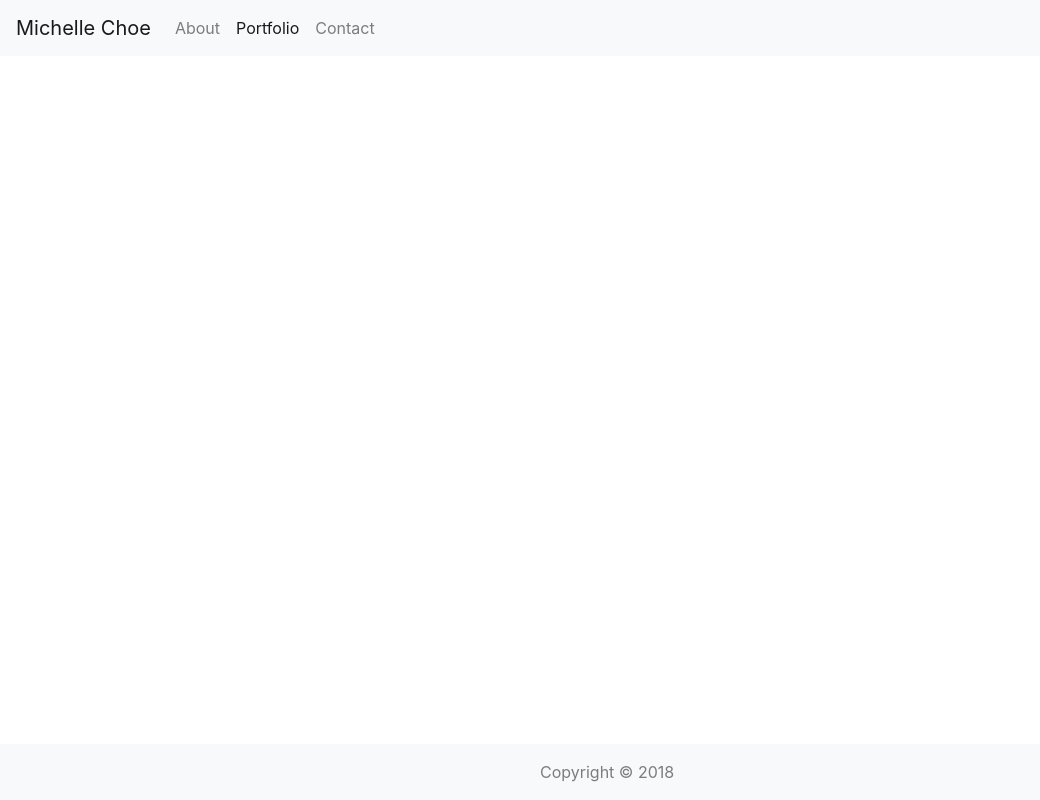
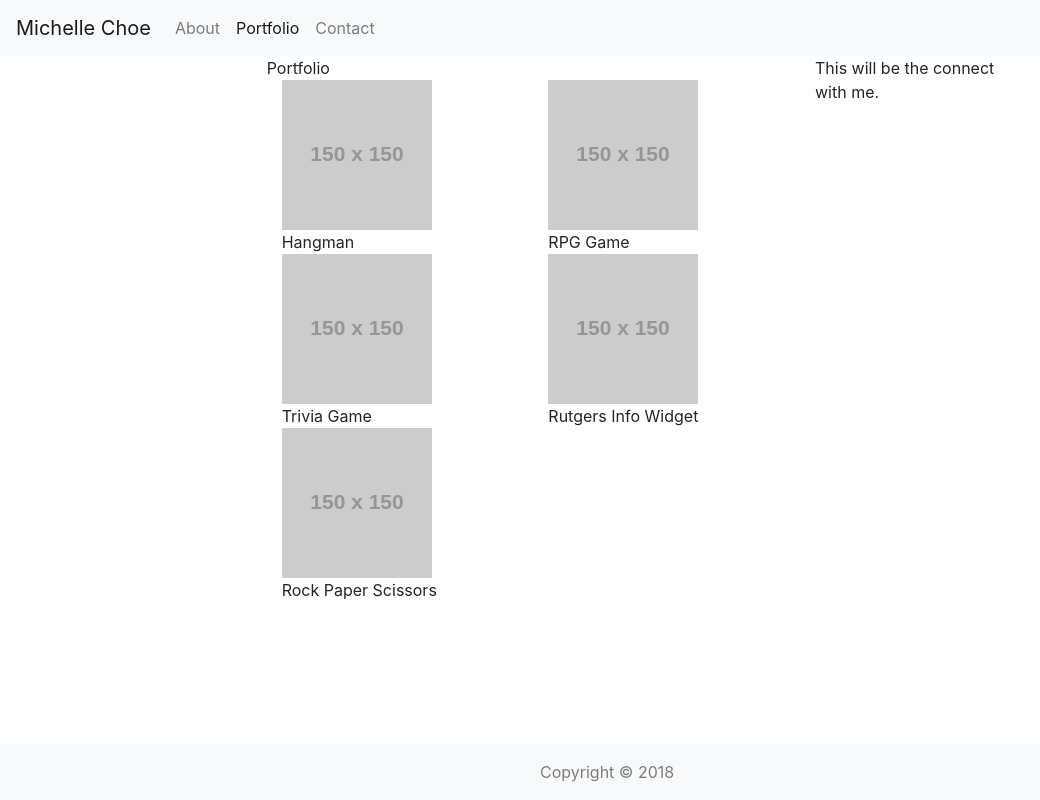
Before and after one commit to michellemchoe/02-Homework, a plain HTML site: page portfolio.html in a window 1280 px wide. Shown: the whole page, without its empty margins (0-1040 px from the left). Drawn offline with nearby package versions, Linux system fonts and the light colour scheme; placeholder pictures from the web are drawn by us.

Commit message:
bones using bootstrap

```diff
--- a/portfolio.html
+++ b/portfolio.html
@@ -19,13 +19,13 @@
             aria-expanded="false" aria-label="Toggle navigation">
             <span class="navbar-toggler-icon"></span>
         </button>
-        <div class="collapse navbar-collapse" id="navbarNav">
+        <div class="collapse navbar-collapse float-right" id="navbarNav">
             <ul class="navbar-nav">
                 <li class="nav-item">
-                    <a class="nav-link" href="index.html">About <span class="sr-only">(current)</span></a>
+                    <a class="nav-link" href="index.html">About</a>
                 </li>
                 <li class="nav-item active">
-                    <a class="nav-link" href="portfolio.html">Portfolio</a>
+                    <a class="nav-link" href="portfolio.html">Portfolio<span class="sr-only">(current)</span></a>
                 </li>
                 <li class="nav-item">
                     <a class="nav-link" href="contact.html">Contact</a>
@@ -33,6 +33,70 @@
             </ul>
         </div>
     </nav>
+
+
+
+
+
+
+    <div class="container-fluid">
+        <div class="row justify-content-md-center">
+            <div class="col-md-5">
+                <div class="row">
+                    Portfolio
+                </div>
+                <div class="gallery">
+                    <div class="row">
+                        <div class="col-md-6">
+                            <img src="https://via.placeholder.com/150" class="img-fluid" alt="Hangman">
+                            <div class="hangman">Hangman</div>
+                        </div>
+                        <div class="col-md-6">
+                            <img src="https://via.placeholder.com/150" class="img-fluid" alt="RPG Game">
+                            <div class="rpg">RPG Game</div>
+                        </div>
+                    </div>
+                    <div class="row">
+                        <div class="col-md-6">
+                            <img src="https://via.placeholder.com/150" class="img-fluid" alt="Trivia Game">
+                            <div class="triva">Trivia Game</div>
+                        </div>
+                        <div class="col-md-6">
+                            <img src="https://via.placeholder.com/150" class="img-fluid" alt="Rutgers Info Widget">
+                            <div class="rutgers">Rutgers Info Widget</div>
+                         </div>
+                    </div>
+                    <div class="row">
+                        <div class="col-md-6">
+                            <img src="https://via.placeholder.com/150" class="img-fluid" alt="Rock Paper Scissors">
+                            <div class="rps">Rock Paper Scissors</div>
+                        </div>
+                    </div>
+                </div>
+            </div>
+            <div class="col-md-2">
+                This will be the connect with me.
+            </div>
+        </div>
+    </div>
+
+
+
+
+
+
+
+
+
+
+
+
+
+
+
+
+
+
 
 
 
```
Also changed, not shown: contact.html (+44 -3 lines), index.html (+1 -1 lines), style.css (added).
